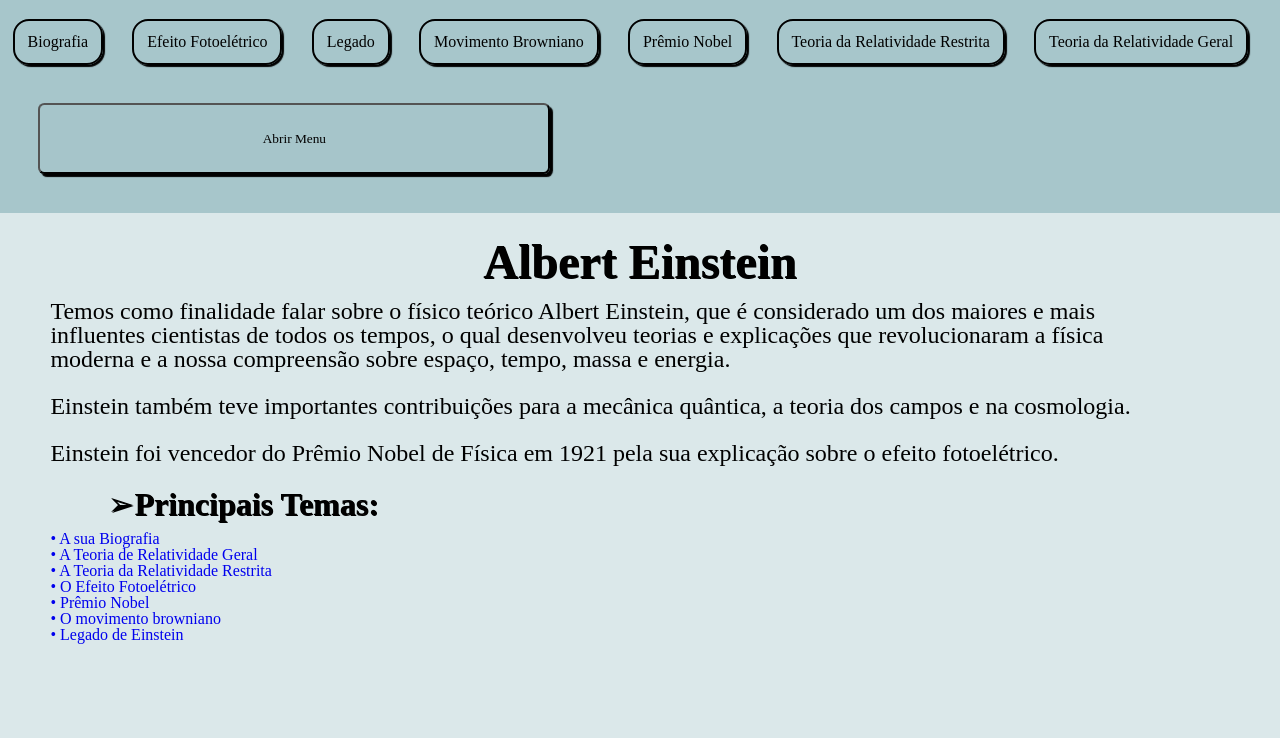
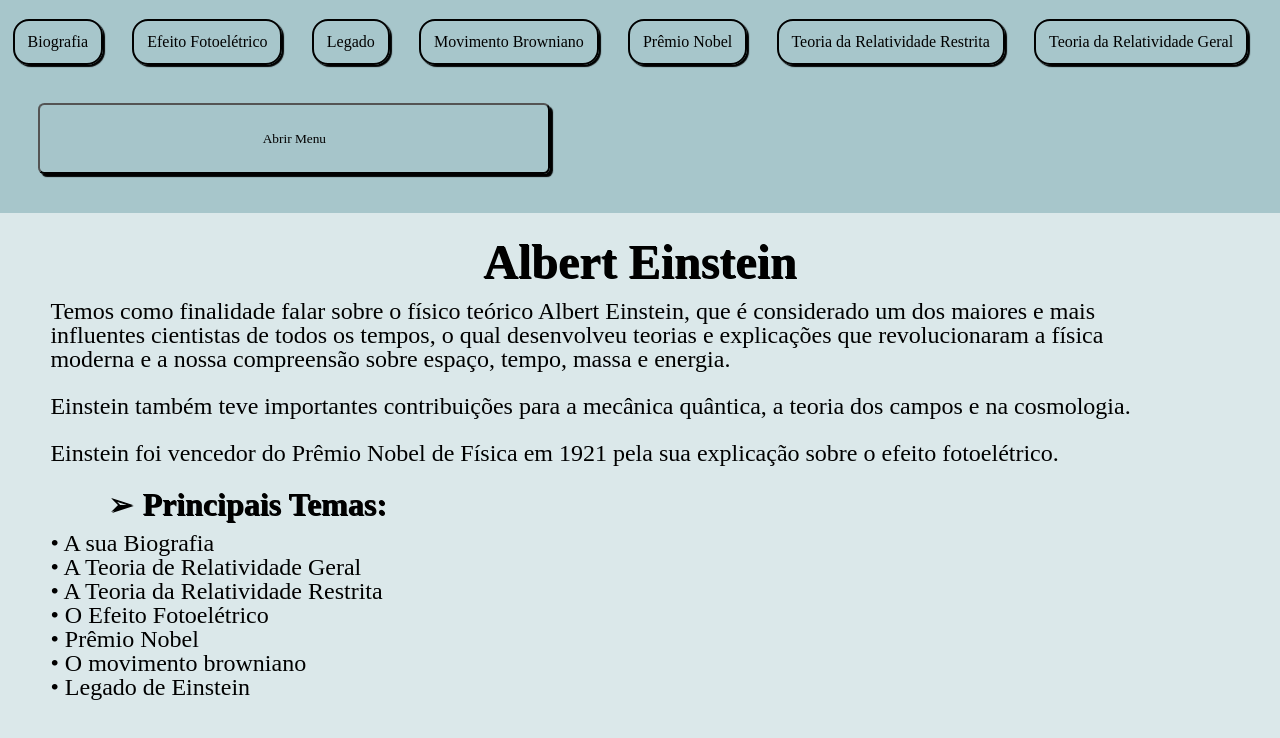
Before and after one commit to trabalhodefisica/Albert-Einstein, a plain HTML site: page index.html in a window 1280 px wide. Drawn offline with Linux system fonts and the light colour scheme; a web font is replaced by a local one.

Commit message:
Update estilo links index

```diff
--- a/css/style.css
+++ b/css/style.css
@@ -70,6 +70,12 @@
     margin-right: 25%;
     margin-left: 25%;
     border-radius: 0.5rem;
+}
+.links-index{
+    text-decoration: none;
+    text-align: center;
+    font-size: 1.5rem;
+    color: black;
 }
 @media (max-width: 400px) {
     .texto {
--- a/index.html
+++ b/index.html
@@ -52,14 +52,18 @@
                     sua explicação sobre o efeito fotoelétrico.</p>
             </section>
             <section>
-                <h4 class="subtitulo">➢Principais Temas:</h4>
-                <p class="paragarfo"><a href="./paginas/Biografia.html" style="text-decoration: none;">• A sua Biografia </a></p>
-                <p class="paragarfo"><a href="./paginas/Teoria da Relatividade Geral.html" style="text-decoration: none;">• A Teoria de Relatividade Geral </a></p>
-                <p class="paragarfo"><a href="./paginas/Teoria da Relatividade Restrita.html" style="text-decoration: none;">• A Teoria da Relatividade Restrita </a></p>
-                <p class="paragarfo"><a href="./paginas/Efeito Fotoelétrico.html" style="text-decoration: none;">• O Efeito Fotoelétrico </a></p>
-                <p class="paragarfo"><a href="./paginas/Prêmio Nobel.html" style="text-decoration: none;">• Prêmio Nobel </a></p>
-                <p class="paragarfo"><a href="./paginas/Movimento Browniano.html" style="text-decoration: none;">• O movimento browniano </a></p>
-                <p class="paragarfo"><a href="./paginas/Legado.html" style="text-decoration: none;">• Legado de Einstein </a></p>
+                <h4 class="subtitulo">➢ Principais Temas:</h4>
+                <p class="paragarfo"><a class="links-index" href="./paginas/Biografia.html">• A sua Biografia </a></p>
+                <p class="paragarfo"><a class="links-index" href="./paginas/Teoria da Relatividade Geral.html">• A
+                        Teoria de Relatividade Geral </a></p>
+                <p class="paragarfo"><a class="links-index" href="./paginas/Teoria da Relatividade Restrita.html">• A
+                        Teoria da Relatividade Restrita </a></p>
+                <p class="paragarfo"><a class="links-index" href="./paginas/Efeito Fotoelétrico.html">• O Efeito
+                        Fotoelétrico </a></p>
+                <p class="paragarfo"><a class="links-index" href="./paginas/Prêmio Nobel.html">• Prêmio Nobel </a></p>
+                <p class="paragarfo"><a class="links-index" href="./paginas/Movimento Browniano.html">• O movimento
+                        browniano </a></p>
+                <p class="paragarfo"><a class="links-index" href="./paginas/Legado.html">• Legado de Einstein </a></p>
             </section>
 
         </section>
```
